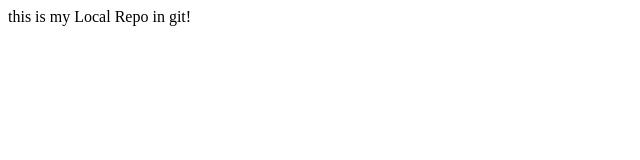
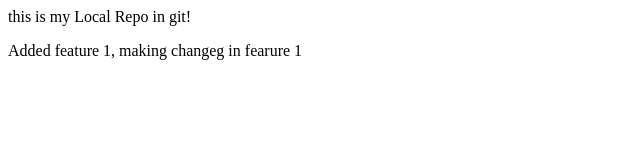
Before and after one commit to saymaruhi/LocalRepo, a plain HTML site: page index.html in a window 1280 px wide. Shown: the whole page, without its empty margins (0-640 px from the left). Drawn offline with Linux system fonts and the light colour scheme.

Commit message:
added new para

```diff
--- a/index.html
+++ b/index.html
@@ -1 +1,2 @@
 <p>this is my Local Repo in git!</p>
+<p> Added feature 1, making changeg in fearure 1</p>
```
